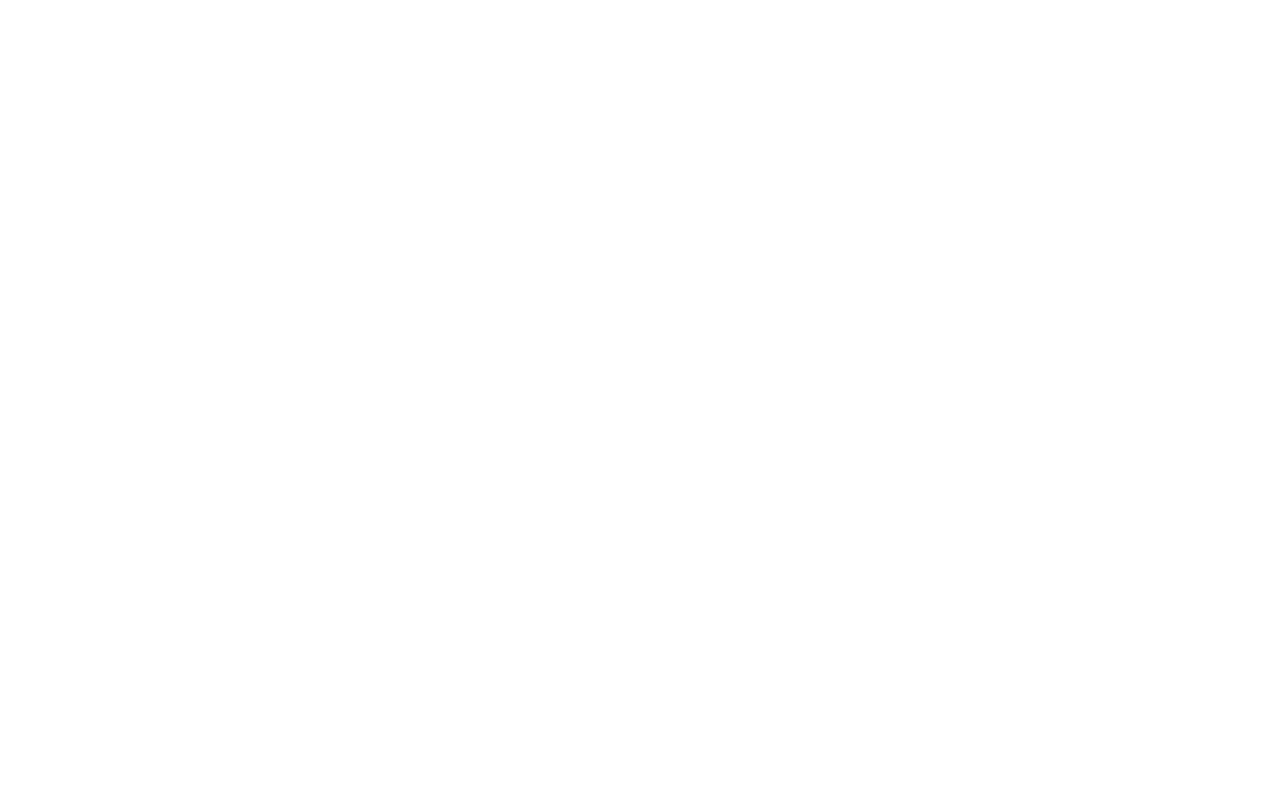
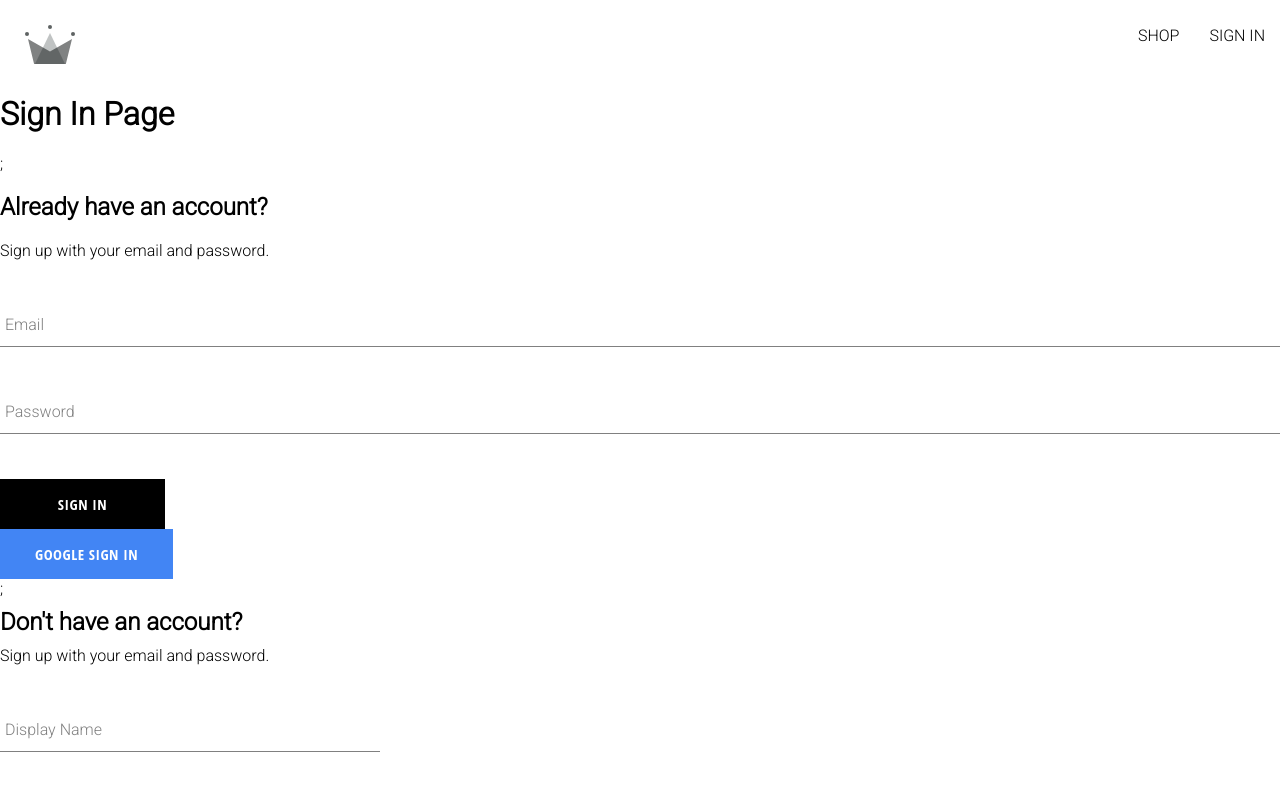
Before and after one commit to jesusxambro/two-heavens-clothing, a React (Create React App) app: page /auth in a window 1280 px wide. Before the commit this address had no page. Shown: the top 800 px of the page. Built offline with nearby package versions, Linux system fonts and the light colour scheme.

Commit message:
Added buttons and sign in page.

```diff
--- a/src/App.js
+++ b/src/App.js
@@ -1,7 +1,7 @@
 import { Routes, Route} from 'react-router-dom';
 import Navigation from "./routes/navigation/navigation.component";
 import Home from './routes/home/home.component';
-import SignIn from "./routes/sign-in/sign-in.component";
+import Authentication from "./routes/authentication/authentication.component";
 
 const Shop = () => {
     return <h1>I am the shop page.</h1>
@@ -13,7 +13,7 @@
             <Route path='/' element={<Navigation/>}>
                 <Route index element={<Home/>}/>
                 <Route path='shop' element={<Shop/>}/>
-                <Route path='sign-in' element={<SignIn/>}/>
+                <Route path='auth' element={<Authentication/>}/>
             </Route>
         </Routes>
     )
--- /dev/null
+++ b/src/components/sign-in-form/sign-in-form-styles.scss
@@ -0,0 +1,14 @@
+.sign-up-container{
+  display:flex;
+  flex-direction: column;
+  width: 380px;
+
+  h2{
+    margin:10px 0;
+  }
+
+  .buttons-containers{
+    display: flex;
+    justify-content: space-between;
+  }
+}
--- /dev/null
+++ b/src/components/sign-in-form/sign-in-form.component.jsx
@@ -0,0 +1,78 @@
+import { useState } from "react";
+import {
+  createUserDocumentFromAuth,
+  signInWithGooglePopup,
+} from "../../utils/firebase/firebase.utils";
+import FormInput from "../form-input/form-input.component";
+
+import "./sign-in-form-styles.scss";
+import Button from "../button/button.component";
+
+const defaultFormFields = {
+  email: "",
+  password: "",
+};
+
+const SignInForm = () => {
+  const [formFields, setFormFields] = useState(defaultFormFields);
+  const { email, password } = formFields;
+
+  console.log(formFields);
+
+  const resetFormFields = () => {
+    setFormFields(defaultFormFields);
+  };
+  const signInWithGoogle = async () => {
+    const { user } = await signInWithGooglePopup();
+    await createUserDocumentFromAuth(user);
+  };
+
+  const handleSubmit = async (event) => {
+    event.preventDefault();
+
+    try {
+      resetFormFields();
+
+      // console.log(response);
+    } catch (error) {}
+  }; //test
+  const handleChange = (event) => {
+    const { name, value } = event.target;
+
+    setFormFields({ ...formFields, [name]: value });
+  };
+
+  return (
+    <div className="sign-in-container">
+      <h2>Already have an account?</h2>
+      <span>Sign up with your email and password.</span>
+      <form onSubmit={handleSubmit}>
+        <FormInput
+          label="Email"
+          type="email"
+          required
+          onChange={handleChange}
+          name="email"
+          value={email}
+        />
+
+        <FormInput
+          label="Password"
+          type="password"
+          required
+          onChange={handleChange}
+          name="password"
+          value={password}
+        />
+        <div className='buttons-containers'>
+          <Button type='submit'>Sign In</Button>
+          <Button buttonType='google' onClick={signInWithGoogle}>
+            Google Sign In
+          </Button>
+        </div>
+      </form>
+    </div>
+  );
+};
+
+export default SignInForm;
--- /dev/null
+++ b/src/routes/authentication/authentication.component.jsx
@@ -0,0 +1,17 @@
+import { createUserDocumentFromAuth, signInWithGooglePopup} from '../../utils/firebase/firebase.utils';
+import SignUpForm from "../../components/sign-up-form/sing-up-form.component";
+import SignInForm from "../../components/sign-in-form/sign-in-form.component";
+
+const Authentication =() => {
+
+    return(
+        <div>
+            <h1>Sign In Page</h1>;
+            <SignInForm  />;
+            <SignUpForm />;
+
+
+        </div>
+    )
+}
+export default Authentication;
--- a/src/routes/navigation/navigation.component.jsx
+++ b/src/routes/navigation/navigation.component.jsx
@@ -14,7 +14,7 @@
                     <Link className="nav-link" to="/shop">
                         SHOP
                     </Link>
-                    <Link className="nav-link" to="/sign-in">
+                    <Link className="nav-link" to="/auth">
                         SIGN IN
                     </Link>
                 </div>
--- a/src/routes/sign-in/sign-in.component.jsx
+++ /dev/null
@@ -1,24 +0,0 @@
-import { createUserDocumentFromAuth, signInWithGooglePopup} from '../../utils/firebase/firebase.utils';
-import SignUpForm from "../../components/sign-up-form/sing-up-form.component";
-
-
-const SignIn =() => {
-
-
-
-    const logGoogleUser = async () => {
-        const {user} = await signInWithGooglePopup();
-        const userDocRef = await createUserDocumentFromAuth(user);
-    }
-
-    return(
-        <div>
-            <h1>Sign In Page</h1>
-            <button onClick={logGoogleUser}>Sign in with Google Popup</button>
-            <SignUpForm />
-
-
-        </div>
-    )
-}
-export default SignIn;
```
